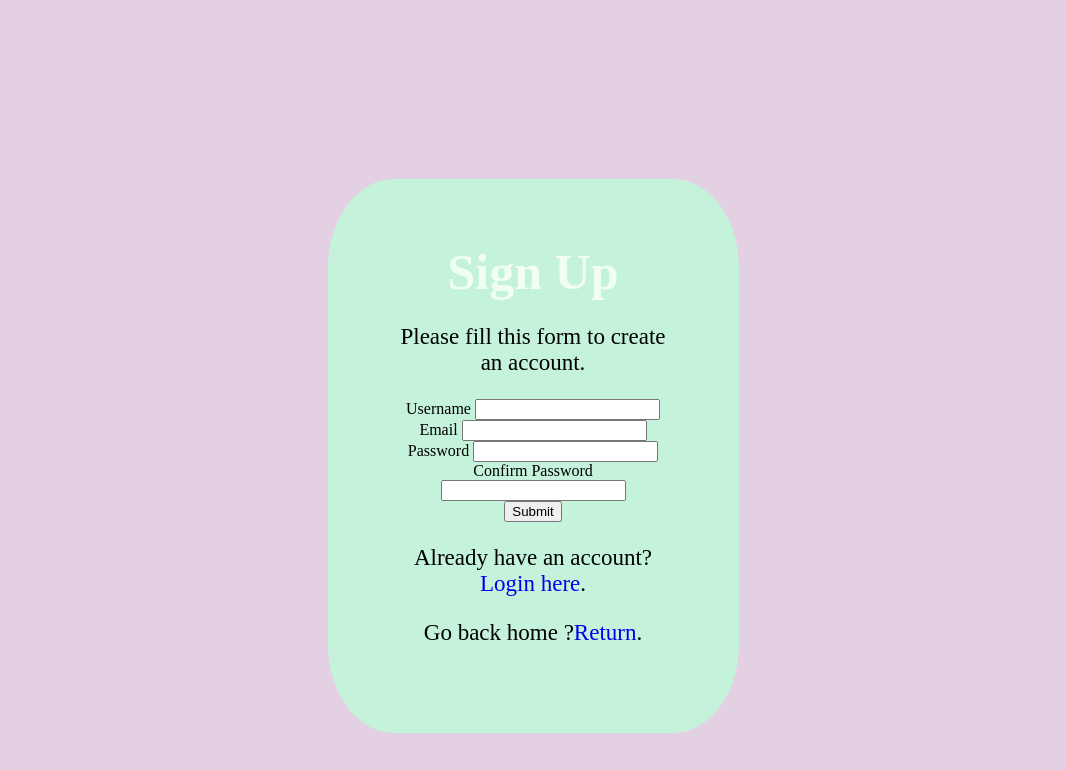
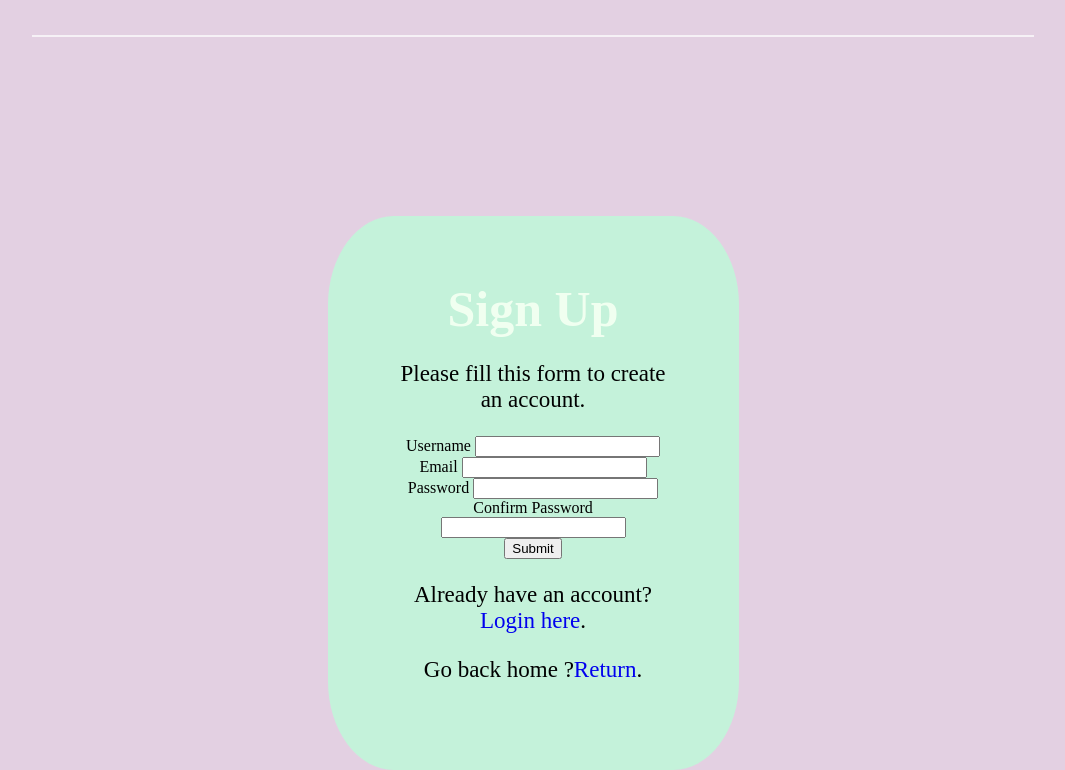
Before and after one commit to gabykur/Camagru, a PHP site: page /user/register.php in a window 1280 px wide. Shown: the part 112-882 px from the top of the page, without its empty margins (107-1172 px from the left). Before the commit the page ends 845 px from the top, so only its background shows below. Run offline with PHP 8.4, Linux system fonts and the light colour scheme; the visitor is signed in with stand-in values (Sample User, id 1); data that the repository does not hold is empty.

Commit message:
fronting footer

```diff
--- a/public/css/main.css
+++ b/public/css/main.css
@@ -66,6 +66,16 @@ input[type="button"]{
 
 @media screen and (max-width: 1000px) {
 	#main {width:100%}
+}
+
+footer{
+        max-width: 1000px;
+    margin-right: auto;
+    margin-left: auto;
+    background-color: rgba(255,255,255,0.7);
+    text-align: center;
+    padding: 1px;
+    margin-bottom: 20px;
 }
 
 /*_____NAVIGATION_____*/
```
